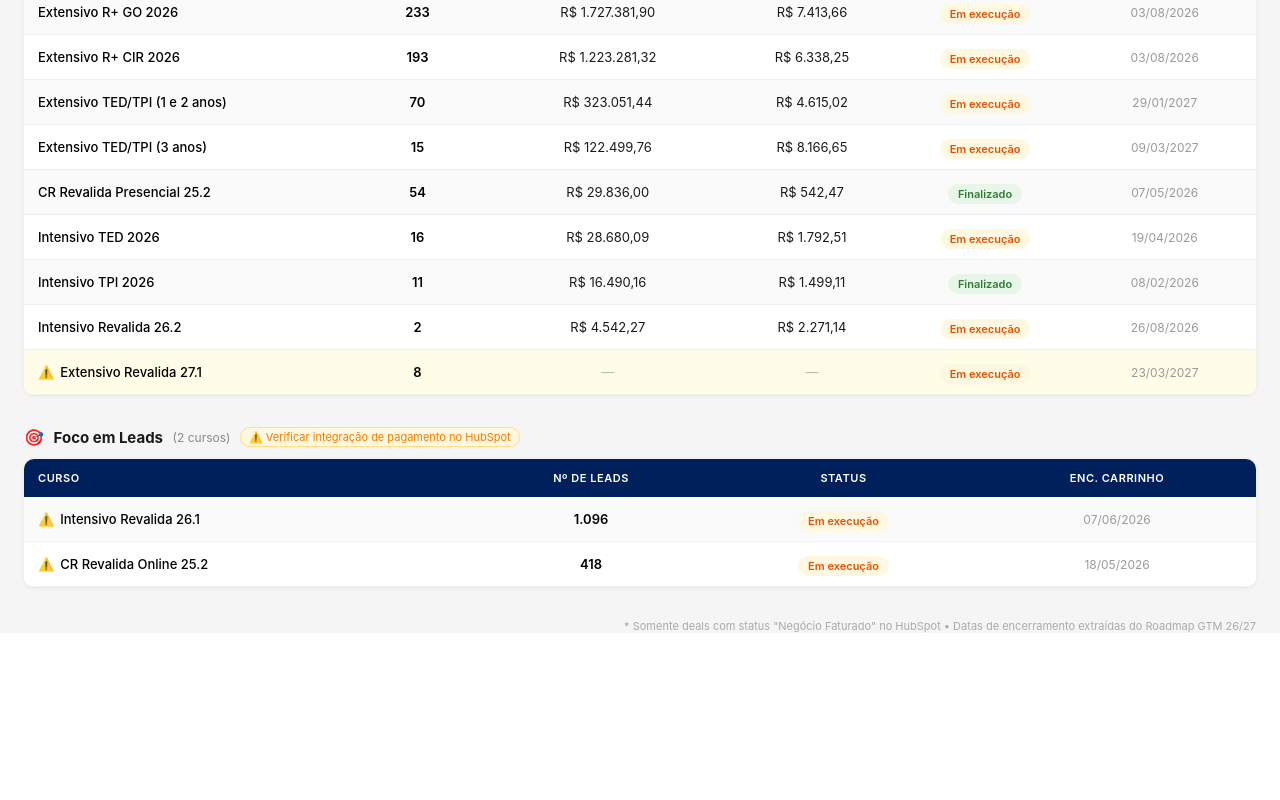
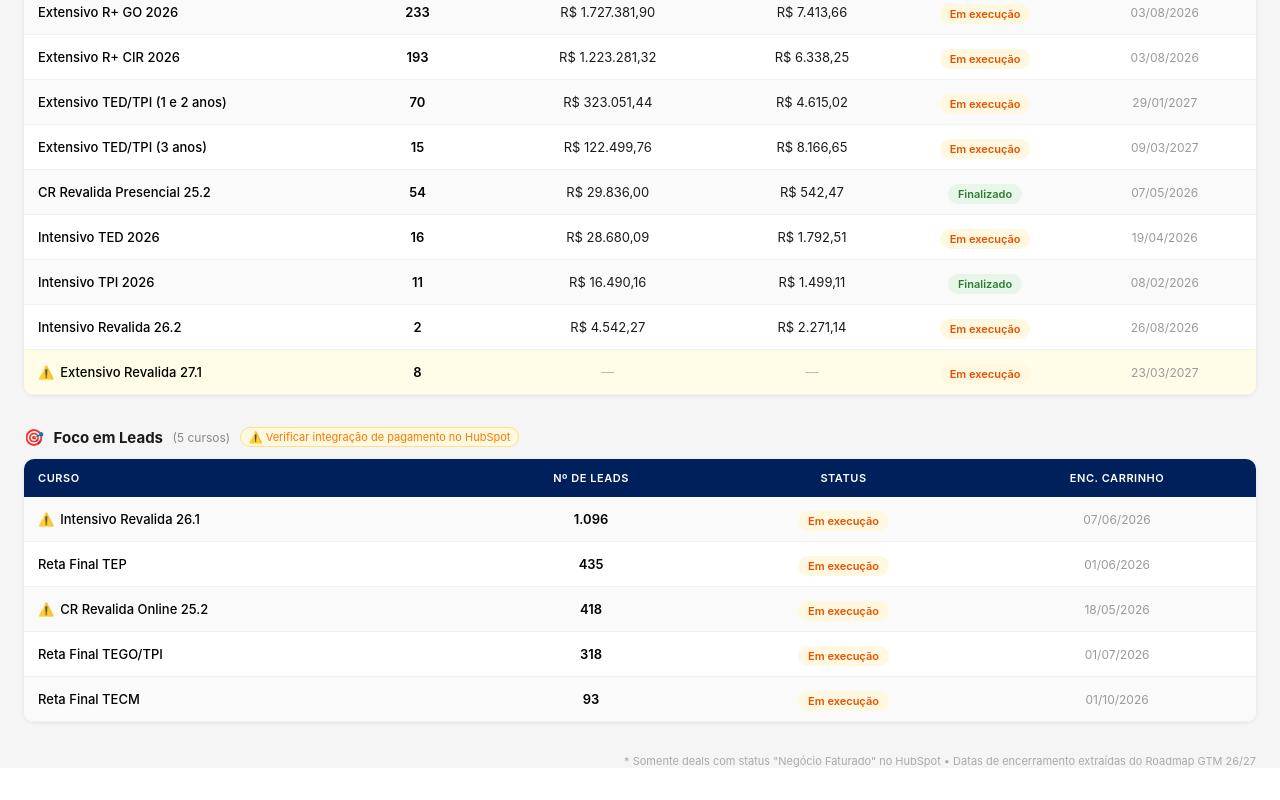
Before and after one commit to leticiamello-arch/medway-dashboard, a Next.js app: page / in a window 1280 px wide. Shown: the part 681-1481 px from the top of the page. Before the commit the page ends 1346 px from the top, so only its background shows below. Built offline with nearby package versions, Linux system fonts and the light colour scheme.

Commit message:
feat: add Reta Final TEP, TEGO/TPI, TECM to Foco em Leads

```diff
--- a/app/page.tsx
+++ b/app/page.tsx
@@ -44,6 +44,9 @@ export default function Home() {
     "Extensivo R+ CIR 2026":          { vendas: 193,  bookedTotal: 1223281.32, ticket: 6338.25, status: 'Em execução',  encCarrinho: '03/08/2026', secao: 'receita' },
     "CR Revalida Online 25.2":        { vendas: 418,  bookedTotal: 0,          ticket: 0,       status: 'Em execução',  encCarrinho: '18/05/2026', secao: 'leads',   alerta: true },
     "Intensivo Revalida 26.1":        { vendas: 1096, bookedTotal: 0,          ticket: 0,       status: 'Em execução',  encCarrinho: '07/06/2026', secao: 'leads',   alerta: true },
+    "Reta Final TEP":                 { vendas: 435,  bookedTotal: 0,          ticket: 0,       status: 'Em execução',  encCarrinho: '01/06/2026', secao: 'leads' },
+    "Reta Final TEGO/TPI":            { vendas: 318,  bookedTotal: 0,          ticket: 0,       status: 'Em execução',  encCarrinho: '01/07/2026', secao: 'leads' },
+    "Reta Final TECM":                { vendas: 93,   bookedTotal: 0,          ticket: 0,       status: 'Em execução',  encCarrinho: '01/10/2026', secao: 'leads' },
   }
 
   const statusList = ['Todos', ...Array.from(new Set(Object.values(cursos).map(c => c.status)))]
```
